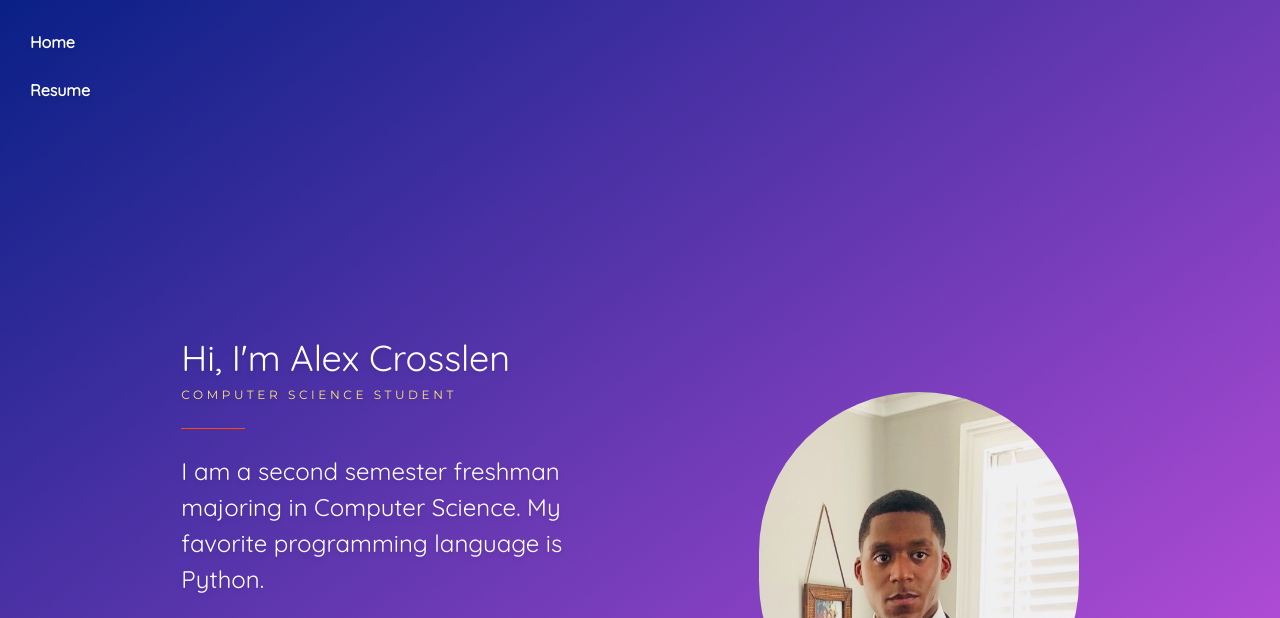
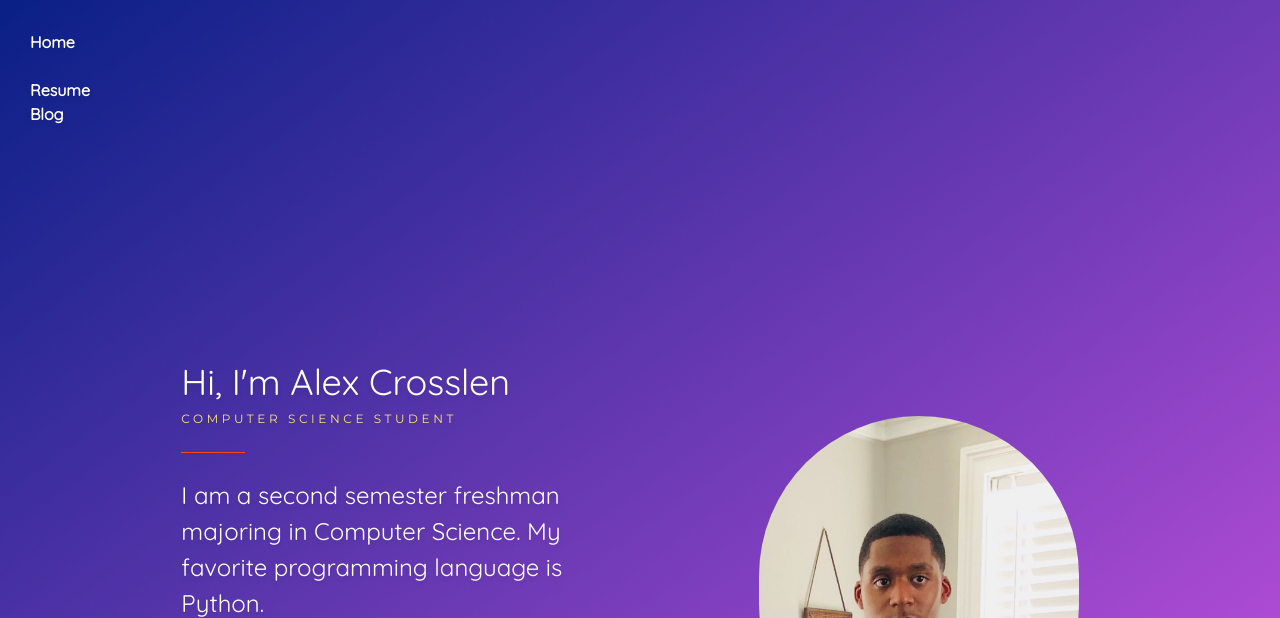
Before and after one commit to AlexLumi/AlexLumi.github.io, a plain HTML site: page index.html in a window 1280 px wide. Shown: the top 618 px of the page. Drawn offline with Linux system fonts and the light colour scheme.

Commit message:
Added Blog Page

```diff
--- a/index.html
+++ b/index.html
@@ -20,6 +20,7 @@
                 &NonBreakingSpace;
                 <ul>
                     <a href="./resume.html"><b>Resume</b></a>
+		    <a href="./blog.html"><b>Blog</b></a>
                 </ul>
             </ul>
         </div>
```
Also changed, not shown: blog.html (added).
